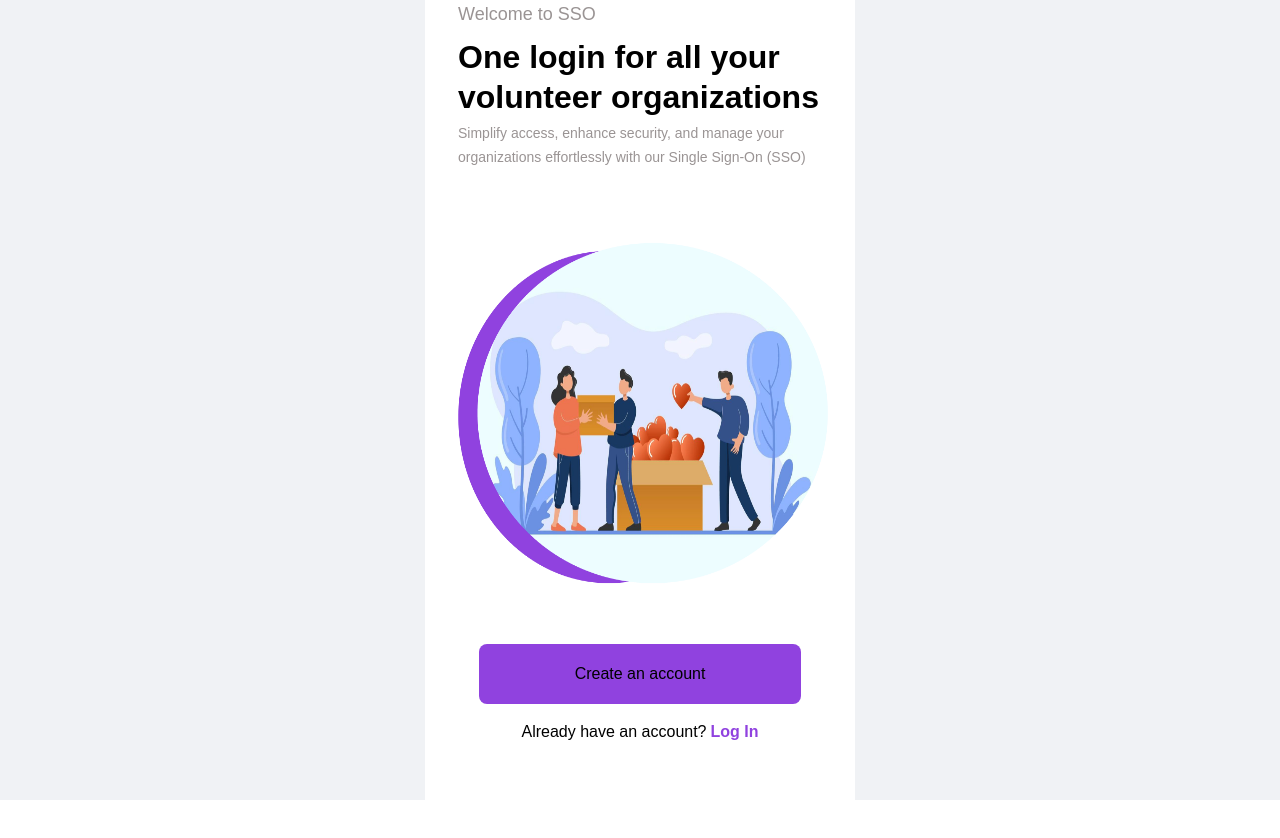
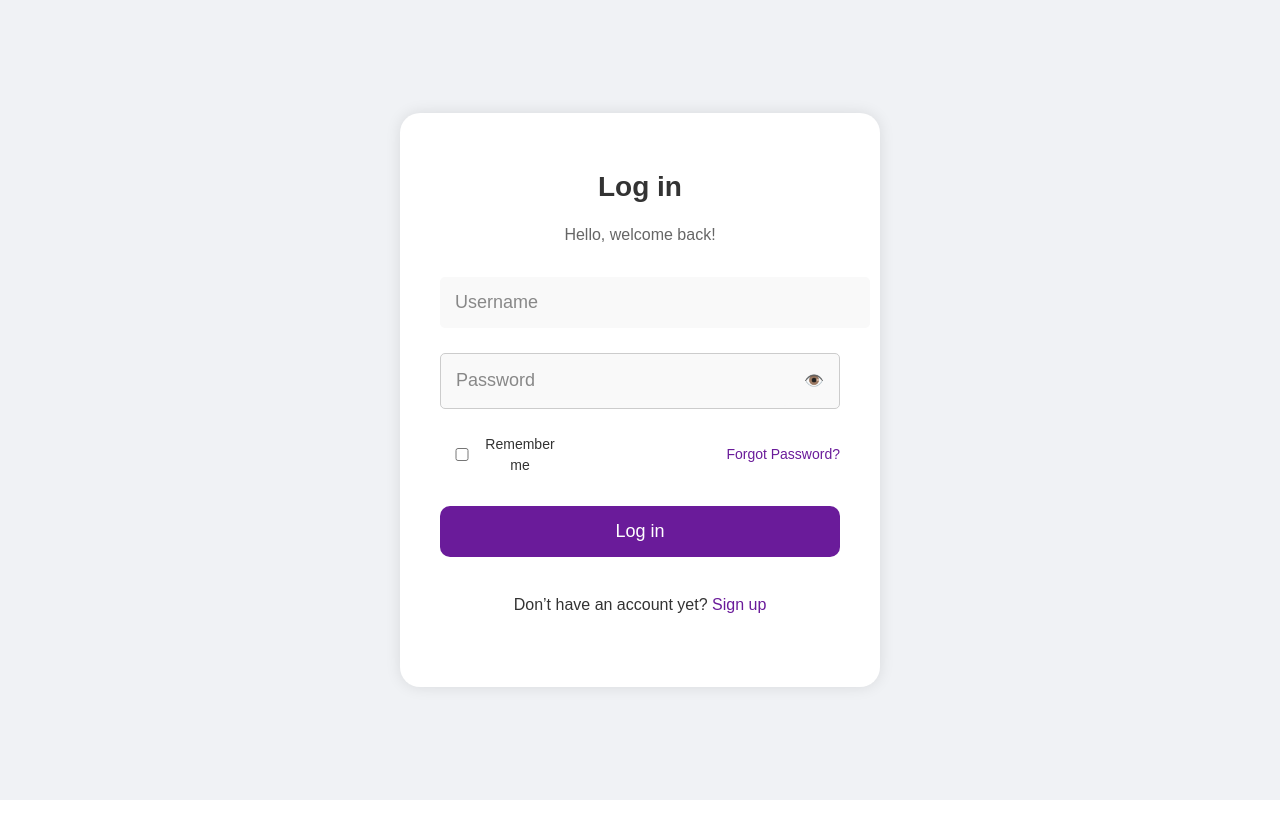
Before and after one commit to PAP-2024-Summer-L6-G1-students/identity-provider-frontend, a React (Vite) app in the folder identity-provider/: page / in a window 1280 px wide. Shown: the top 838 px of the page. After the commit the page ends 800 px from the top, so only its background shows below. Built offline with nearby package versions, Linux system fonts and the light colour scheme.

Commit message:
finished landing page

```diff
--- a/identity-provider/src/main.jsx
+++ b/identity-provider/src/main.jsx
@@ -1,16 +1,22 @@
-import React from 'react'
-import ReactDOM from 'react-dom/client'
-
+import React from 'react';
+import ReactDOM from 'react-dom/client';
+import { BrowserRouter as Router, Routes, Route } from 'react-router-dom';
 import '@fontsource/roboto/300.css';
 import '@fontsource/roboto/400.css';
 import '@fontsource/roboto/500.css';
 import '@fontsource/roboto/700.css';
-import './main.css'
-
-import LandingPage from './pages/Landing.jsx'
+import './main.css';
+import LandingPage from './pages/LandingPage.jsx';
+import CreateAccount from './pages/CreateAccount.jsx';
+import Login from './pages/Login.jsx';
 
 ReactDOM.createRoot(document.getElementById('root')).render(
   <React.StrictMode>
-    <LandingPage />
+    <Router>
+      <Routes>
+        <Route path="/" element={<Login />} />
+        <Route path="/createAccount" element={<CreateAccount />} />
+      </Routes>
+    </Router>
   </React.StrictMode>,
-)
+);
```
